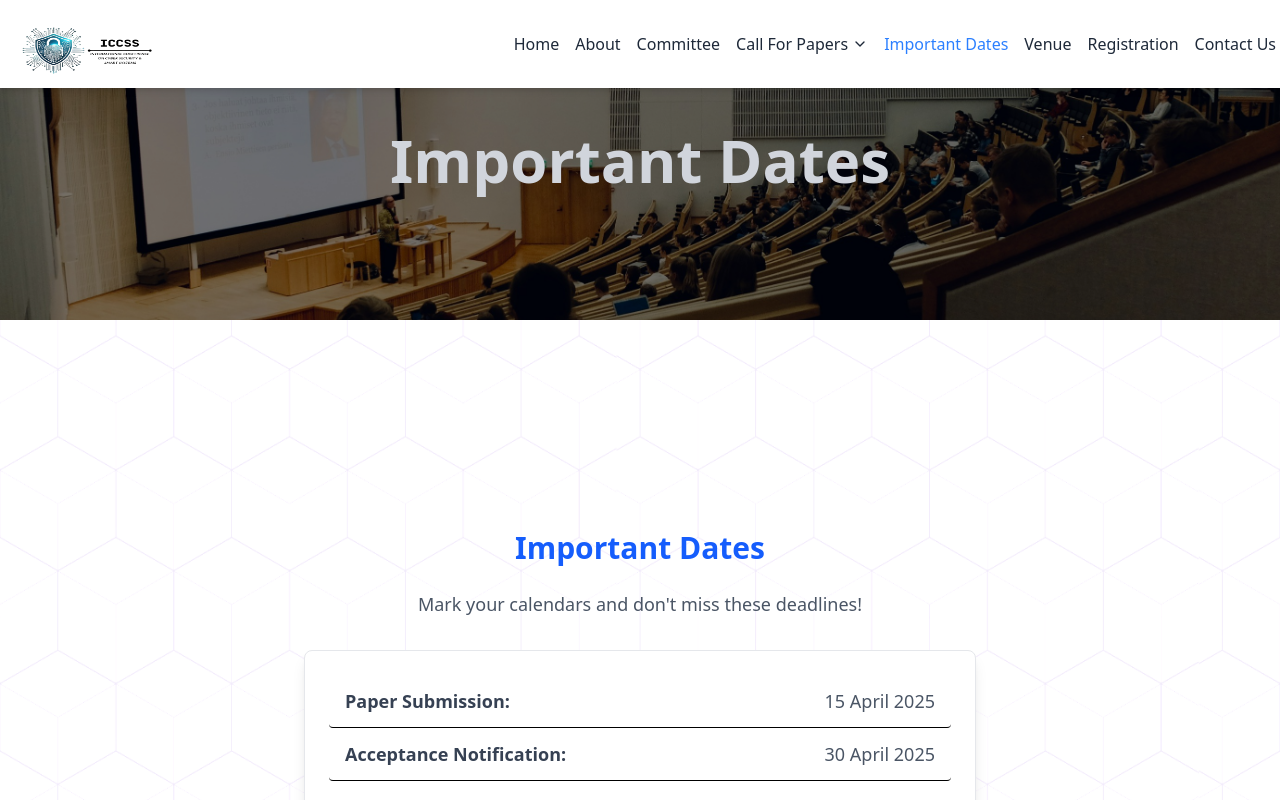
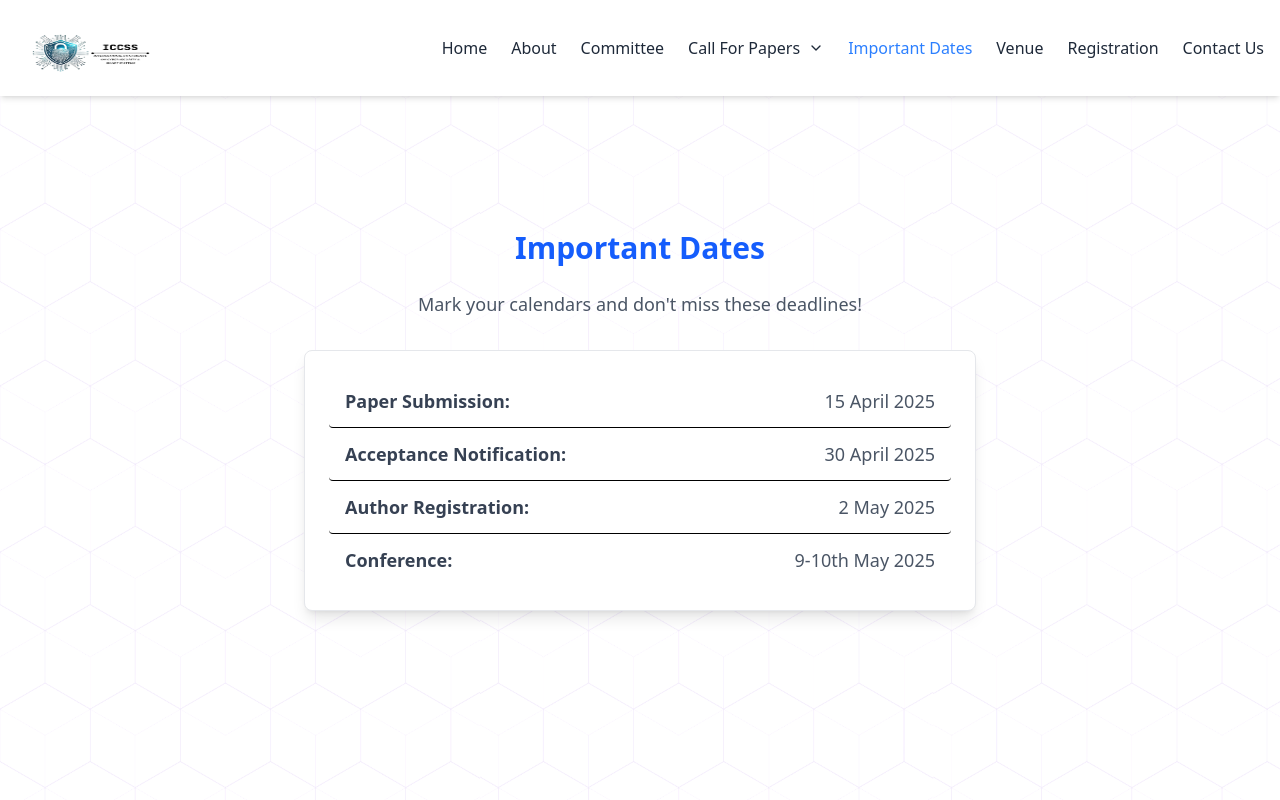
Before and after one commit to Sarthakkeche/Conference, a React (Vite) app: page /Imp in a window 1280 px wide. Shown: the top 800 px of the page. Built offline with nearby package versions, Linux system fonts and the light colour scheme.

Commit message:
updated commit

```diff
--- a/src/Components/Home.jsx
+++ b/src/Components/Home.jsx
@@ -238,7 +238,7 @@ function Home() {
                 <div className="flex flex-col items-center md:items-start justify-center font-playfair text-white">
                   <h1 className="text-4xl md:text-6xl font-bold drop-shadow-lg">ICCSS 2025</h1>
                   <p className="mt-4 text-lg md:text-xl max-w-2xl text-gray-300 font-bold text-center md:text-left">
-                    Curious International Conference on Cyber Security & Smart Systems
+                     International Conference on CyberTech & Smart Systems (ICCSS-2025)
                   </p>
                   <p className="mt-2 text-base md:text-lg max-w-2xl text-gray-300 font-bold">
                     HOSTING BY D.Y. PATIL COLLEGE OF ENGINEERING, PUNE
@@ -262,14 +262,14 @@ function Home() {
         <h2 className="text-blue-500 text-lg md:text-xl font-bold">ABOUT ICCSS 2025</h2>
         <h3 className="text-2xl md:text-3xl font-bold mt-2">Mode: Hybrid</h3>
         <p className="mt-4 text-sm md:text-base">
-          The International Conference on Cybertech & Smart Systems (ICCSS-2025) is a two-day event organized by
+          The International Conference on CyberTech & Smart Systems (ICCSS-2025) is a two-day event organized by
           D. Y. Patil College of Engineering, Akurdi, Pune. The conference focuses on cybersecurity advancements
           and smart technology innovations, bringing together researchers, academicians, and industry professionals
           to share knowledge and insights.
         </p>
         <div className="mt-6 text-sm md:text-base">
           <p><span className="font-bold">Conference Date:</span> 9th and 10th May, 2025</p>
-          <p><span className="font-bold">Mode:</span> Hybrid</p>
+
           <p><span className="font-bold">Venue:</span> D.Y. Patil College of Engineering, Pune</p>
         </div>
       </div>
--- a/src/Components/Imp.jsx
+++ b/src/Components/Imp.jsx
@@ -15,22 +15,8 @@ const Imp = () => {
   return (
     <div className="all" style={{backgroundImage: `url(${tec})` , backgroundSize: 'cover' }}>
       <Navbar/>
-      <div className="relative h-80 w-full">
-                                {/* Background Image */}
-                                <img
-                                  src={bg}
-                                  alt="Background"
-                                  className="h-full w-full object-cover"
-                                />
 
-                                {/* Overlay */}
-                                <div className="absolute inset-0 bg-black/50 flex items-center justify-center">
-                                  <h1 className=" text-gray-300 text-4xl md:text-6xl font-bold animate-fade-in">
-                                    Important Dates
-                                  </h1>
-                                </div>
-                              </div>
-    <div className="flex flex-col items-center justify-center min-h-screen px-4 py-12">
+    <div className="flex flex-col items-center justify-center min-h-screen px-4 mt-5">
       <div className="max-w-3xl text-center">
         <h2 className="text-3xl font-bold text-blue-600 mb-6">Important Dates</h2>
         <p className="text-gray-600 text-lg">Mark your calendars and don't miss these deadlines!</p>
--- a/src/Components/Navbar.jsx
+++ b/src/Components/Navbar.jsx
@@ -1,71 +1,29 @@
-
-// import React, { useState } from "react";
-// import { Link } from "react-router-dom";
-// import { FiMenu, FiX } from "react-icons/fi";
-// import logo from "../assets/logo.png";
-
-// function Navbar() {
-//   const [menuOpen, setMenuOpen] = useState(false);
-
-//   return (
-//     <nav className="fixed top-0 left-0 w-full z-50 flex justify-between items-center p-1 bg-white text-gray-800 shadow-md">
-//       <div className="text-xl font-bold"><img src={logo} className="h-20 w-40" alt="Logo"/></div>
-
-//       {/* Menu button for small screens */}
-//       <button className="md:hidden text-2xl" onClick={() => setMenuOpen(true)}>
-//         <FiMenu />
-//       </button>
-
-//       {/* Sidebar for mobile menu */}
-//       <div className={`fixed top-0 right-0 h-full w-64 bg-white text-gray-800 transform ${menuOpen ? "translate-x-0" : "translate-x-full"} transition-transform duration-300 ease-in-out md:hidden shadow-lg border-l` }>
-//         <div className="flex justify-between items-center p-6 border-b">
-//           <h2 className="text-xl font-bold">Menu</h2>
-//           <button onClick={() => setMenuOpen(false)} className="text-2xl">
-//             <FiX />
-//           </button>
-//         </div>
-//         <ul className="flex flex-col gap-6 p-6">
-//           <li className="hover:text-blue-500 cursor-pointer"><Link to="/" onClick={() => setMenuOpen(false)}>Home</Link></li>
-//           <li className="hover:text-blue-500 cursor-pointer"><Link to="/about" onClick={() => setMenuOpen(false)}>About</Link></li>
-//           <li className="hover:text-blue-500 cursor-pointer"><Link to="/comitee" onClick={() => setMenuOpen(false)}>Committee</Link></li>
-//           <li className="hover:text-blue-500 cursor-pointer">Call For Papers</li>
-//           <li className="hover:text-blue-500 cursor-pointer"><Link to="/Imp" onClick={() => setMenuOpen(false)}>Important Dates</Link></li>
-//           <li className="hover:text-blue-500 cursor-pointer"><Link to="/Venue" onClick={() => setMenuOpen(false)}>Venue</Link></li>
-//           <li className="hover:text-blue-500 cursor-pointer"><Link to="/registration" onClick={() => setMenuOpen(false)}>Registration</Link></li>
-//           <li className="hover:text-blue-500 cursor-pointer"><Link to="/Contact" onClick={() => setMenuOpen(false)}>Contact</Link></li>
-//         </ul>
-//       </div>
-
-//       {/* Desktop Menu */}
-//       <ul className="hidden md:flex gap-6">
-//         <li className="hover:text-blue-500 cursor-pointer"><Link to="/">Home</Link></li>
-//         <li className="hover:text-blue-500 cursor-pointer"><Link to="/about">About</Link></li>
-//         <li className="hover:text-blue-500 cursor-pointer"><Link to="/comitee" >Committee</Link></li>
-//         <li className="hover:text-blue-500 cursor-pointer">Call For Papers</li>
-//         <li className="hover:text-blue-500 cursor-pointer"><Link to ="/Imp">Important Dates</Link></li>
-//         <li className="hover:text-blue-500 cursor-pointer"><Link to ="/Venue">Venue</Link></li>
-//         <li className="hover:text-blue-500 cursor-pointer"><Link to="/registration">Registration</Link></li>
-//         <li className="hover:text-blue-500 cursor-pointer"><Link to="/Contact">Contact Us</Link> </li>
-//       </ul>
-//     </nav>
-//   );
-// }
-
-// export default Navbar;
-import React, { useState } from "react";
-import { Link , useLocation} from "react-router-dom";
+import React, { useState, useRef, useEffect } from "react";
+import { Link, useLocation } from "react-router-dom";
 import { FiMenu, FiX, FiChevronDown } from "react-icons/fi";
 import logo from "../assets/logo.png";
 
 function Navbar() {
   const [menuOpen, setMenuOpen] = useState(false);
   const [dropdownOpen, setDropdownOpen] = useState(false);
+  const dropdownRef = useRef(null);
   const location = useLocation();
 
+  // Close dropdown when clicking outside
+  useEffect(() => {
+    function handleClickOutside(event) {
+      if (dropdownRef.current && !dropdownRef.current.contains(event.target)) {
+        setDropdownOpen(false);
+      }
+    }
+    document.addEventListener("mousedown", handleClickOutside);
+    return () => document.removeEventListener("mousedown", handleClickOutside);
+  }, []);
+
   return (
-    <nav className="fixed top-0 left-0 w-full z-50 flex justify-between items-center p-1 bg-white text-gray-800 shadow-md">
+    <nav className="fixed top-0 left-0 w-full z-50 flex justify-between items-center p-4 bg-white text-gray-800 shadow-md">
       <div className="text-xl font-bold">
-        <img src={logo} className="h-20 w-40" alt="Logo" />
+        <img src={logo} className="h-16 w-36" alt="Logo" />
       </div>
 
       {/* Mobile Menu Button */}
@@ -85,91 +43,95 @@ function Navbar() {
             <FiX />
           </button>
         </div>
-        <ul className="flex flex-col gap-6 p-6">
-          <li className="hover:text-blue-500 cursor-pointer">
+        <ul className="flex flex-col gap-4 p-6">
+          <li className="hover:text-blue-500">
             <Link to="/" className={` ${location.pathname=='/'?'text-blue-500' : ""}`} onClick={() => setMenuOpen(false)}>Home</Link>
           </li>
-          <li className="hover:text-blue-500 cursor-pointer">
+          <li className="hover:text-blue-500">
             <Link to="/about" className={` ${location.pathname=='/about'?'text-blue-500' : ""}`} onClick={() => setMenuOpen(false)}>About</Link>
           </li>
-          <li className="hover:text-blue-500 cursor-pointer">
+          <li className="hover:text-blue-500">
             <Link to="/comitee" className={` ${location.pathname=='/comitee'?'text-blue-500' : ""}`} onClick={() => setMenuOpen(false)}>Committee</Link>
           </li>
 
-          {/* Dropdown - Call For Papers (Mobile) */}
-          <li
-            className="hover:text-blue-500 cursor-pointer flex items-center justify-between"
+          {/* Dropdown for Call For Papers */}
+          <div className="relative" ref={dropdownRef}>
+            <button
+              className="hover:text-blue-500 cursor-pointer flex items-center gap-2 px-4 py-2 rounded-lg transition-all duration-300"
               onClick={() => setDropdownOpen(!dropdownOpen)}
             >
-            Call For Papers <FiChevronDown />
+              Call For Papers
+              <FiChevronDown className={`transition-transform duration-300 ${dropdownOpen ? "rotate-180" : "group-hover:rotate-180"}`} />
+            </button>
+
+            {dropdownOpen && (
+              <ul className="absolute left-0 mt-2 w-56 bg-white shadow-lg rounded-lg border border-gray-200 p-3 space-y-2 transition-opacity duration-300">
+                <li className="hover:bg-blue-100 rounded-md px-3 py-2 transition-colors">
+                  <Link to="/submission">Submission Guidelines</Link>
                 </li>
-          {dropdownOpen && (
-            <ul className="pl-6 space-y-2 text-gray-700">
-              <li className="hover:text-blue-500"><Link to="/submission">Submission Guidelines</Link></li>
-              <li className="hover:text-blue-500"><Link to="/topics">Submit Paper</Link></li>
-              <li className="hover:text-blue-500"><Link to="/review-process">Review Process</Link></li>
+                <li className="hover:bg-blue-100 rounded-md px-3 py-2 transition-colors">
+                  <Link to="/topics">Submit Paper</Link>
+                </li>
+                <li className="hover:bg-blue-100 rounded-md px-3 py-2 transition-colors">
+                  <Link to="/review-process">Review Process</Link>
+                </li>
               </ul>
             )}
+          </div>
 
-          <li className="hover:text-blue-500 cursor-pointer">
+          <li className="hover:text-blue-500">
             <Link to="/Imp" className={` ${location.pathname=='/Imp'?'text-blue-500' : ""}`} onClick={() => setMenuOpen(false)}>Important Dates</Link>
           </li>
-          <li className="hover:text-blue-500 cursor-pointer">
+          <li className="hover:text-blue-500">
             <Link to="/Venue" className={` ${location.pathname=='/Venue'?'text-blue-500' : ""}`} onClick={() => setMenuOpen(false)}>Venue</Link>
           </li>
-          <li className="hover:text-blue-500 cursor-pointer">
+          <li className="hover:text-blue-500">
             <Link to="/registration" className={` ${location.pathname=='/registration'?'text-blue-500' : ""}`} onClick={() => setMenuOpen(false)}>Registration</Link>
           </li>
-          <li className="hover:text-blue-500 cursor-pointer">
+          <li className="hover:text-blue-500">
             <Link to="/Contact" className={` ${location.pathname=='/Contact'?'text-blue-500' : ""}`} onClick={() => setMenuOpen(false)}>Contact</Link>
           </li>
         </ul>
       </div>
 
       {/* Desktop Menu */}
-      <ul className="hidden md:flex gap-4 relative">
-        <li className="hover:text-blue-500 cursor-pointer">
-          <Link to="/" className={` ${location.pathname=='/'?'text-blue-500' : ""}`}>Home</Link>
-        </li>
-        <li className="hover:text-blue-500 cursor-pointer">
-          <Link to="/about" className={` ${location.pathname=='/about'?'text-blue-500' : ""}`}>About</Link>
-        </li>
-        <li className="hover:text-blue-500 cursor-pointer">
-          <Link to="/comitee" className={` ${location.pathname=='/comitee'?'text-blue-500' : ""}`}>Committee</Link>
-        </li>
+      <ul className="hidden md:flex gap-6 relative">
+        <li className="hover:text-blue-500"><Link to="/" className={` ${location.pathname=='/'?'text-blue-500' : ""}`}>Home</Link></li>
+        <li className="hover:text-blue-500"><Link to="/about" className={` ${location.pathname=='/about'?'text-blue-500' : ""}`}>About</Link></li>
+        <li className="hover:text-blue-500"><Link to="/comitee" className={` ${location.pathname=='/comitee'?'text-blue-500' : ""}`}>Committee</Link></li>
 
-        {/* Dropdown for Call For Papers (Desktop) */}
-        <li className="relative group">
-          <span className="hover:text-blue-500 cursor-pointer flex items-center">
-            Call For Papers <FiChevronDown className="ml-1" />
-          </span>
-          <ul className="absolute left-0 mt-2 w-48 bg-white border rounded shadow-lg opacity-0 invisible group-hover:opacity-100 group-hover:visible transition-opacity duration-200">
-            <li className="px-4 py-2 hover:bg-gray-100">
+        {/* Dropdown */}
+        <div className="relative" ref={dropdownRef}>
+          <button
+            className="hover:text-blue-500 cursor-pointer flex items-center gap-2 transition-all duration-300"
+            onClick={() => setDropdownOpen(!dropdownOpen)}
+          >
+            Call For Papers
+            <FiChevronDown className={`transition-transform duration-300 ${dropdownOpen ? "rotate-180" : "group-hover:rotate-180"}`} />
+          </button>
+
+          {dropdownOpen && (
+            <ul className="absolute left-0 mt-2 w-56 bg-white shadow-lg rounded-lg border border-gray-200 p-3 space-y-2 transition-opacity duration-300">
+              <li className="hover:bg-blue-100 rounded-md px-3 py-2 transition-colors">
                 <Link to="/submission">Submission Guidelines</Link>
               </li>
-            <li className="px-4 py-2 hover:bg-gray-100">
+              <li className="hover:bg-blue-100 rounded-md px-3 py-2 transition-colors">
                 <Link to="/topics">Submit Paper</Link>
               </li>
-            <li className="px-4 py-2 hover:bg-gray-100">
+              <li className="hover:bg-blue-100 rounded-md px-3 py-2 transition-colors">
                 <Link to="/review-process">Review Process</Link>
               </li>
             </ul>
-        </li>
+          )}
+        </div>
 
-        <li className="hover:text-blue-500 cursor-pointer">
-          <Link to="/Imp" className={` ${location.pathname=='/Imp'?'text-blue-500' : ""}`}>Important Dates</Link>
-        </li>
-        <li className="hover:text-blue-500 cursor-pointer">
-          <Link to="/Venue" className={` ${location.pathname=='/Venue'?'text-blue-500' : ""}`}>Venue</Link>
-        </li>
-        <li className="hover:text-blue-500 cursor-pointer">
-          <Link to="/registration" className={` ${location.pathname=='/registration'?'text-blue-500' : ""}`}>Registration</Link>
-        </li>
-        <li className="hover:text-blue-500 cursor-pointer">
-          <Link to="/Contact" className={` ${location.pathname=='/Contact'?'text-blue-500' : ""}`}>Contact Us</Link>
-        </li>
+        <li className="hover:text-blue-500"><Link to="/Imp" className={` ${location.pathname=='/Imp'?'text-blue-500' : ""}`}>Important Dates</Link></li>
+        <li className="hover:text-blue-500"><Link to="/Venue" className={` ${location.pathname=='/Venue'?'text-blue-500' : ""}`}>Venue</Link></li>
+        <li className="hover:text-blue-500"><Link to="/registration" className={` ${location.pathname=='/registration'?'text-blue-500' : ""}`}>Registration</Link></li>
+        <li className="hover:text-blue-500"><Link to="/Contact" className={` ${location.pathname=='/Contact'?'text-blue-500' : ""}`}>Contact Us</Link></li>
       </ul>
     </nav>
+
   );
 }
 
--- a/src/Components/Registration.jsx
+++ b/src/Components/Registration.jsx
@@ -149,7 +149,7 @@ function Registration() {
       <div className='flex items-center justify-center p-4'>
         <div className="flex flex-col items-start min-h-screen w-full md:w-[900px] p-4">
 
-          <h1 className='font-bold text-2xl mt-4 md:mt-8'>ICCSS 2025 Conference Benefits</h1>
+          <h1 className='font-bold text-2xl mt-4 md:mt-8'>ICCSS 2025 Registration</h1>
           <div className='h-[4px] w-[78px] bg-blue-500 mt-2'></div>
 
           <div className="bg-gray-800 text-white rounded-lg shadow-lg w-full overflow-hidden mt-4">
```
Also changed, not shown: src/Components/About.jsx (+5 -2 lines), src/Components/Contact.jsx (+2 -16 lines). Lines whose indentation alone changed are shown as unchanged.
